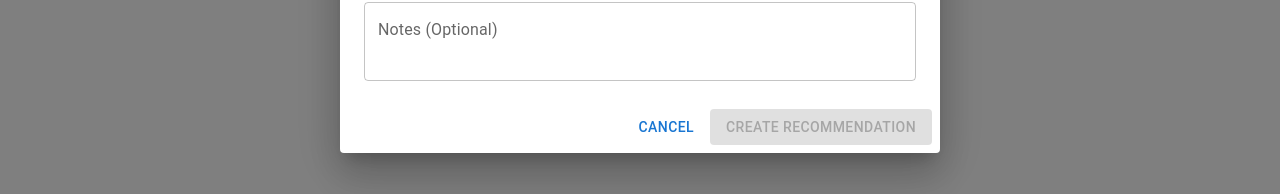
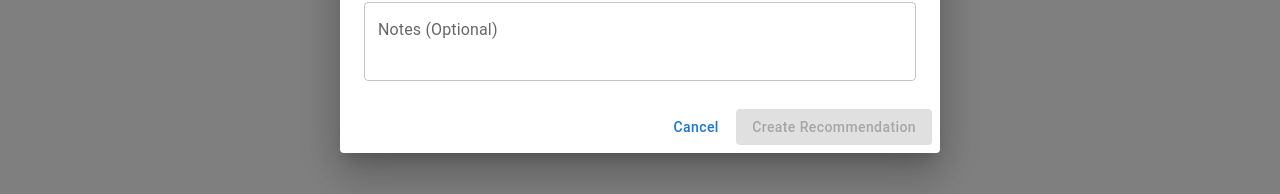
Before and after one commit to keqichen/msk-board, a React (Vite) app: page / in a window 1280 px wide. Both pictures are taken after typing "Sample" into the empty fields and a click on the button "Add Suggestion". Shown: the part 603-797 px from the top of the page. Built offline with nearby package versions, Linux system fonts and the light colour scheme; what @graphql-tools/schema would draw is missing.

Commit message:
Check dirty status on modal form

```diff
--- a/src/components/Modals/SuggestionModal.tsx
+++ b/src/components/Modals/SuggestionModal.tsx
@@ -66,7 +66,7 @@ const SuggestionModal = ({
     control,
     handleSubmit,
     reset,
-    formState: { errors, isValid },
+    formState: { errors, isValid, isDirty },
   } = useForm<FormValues>({
     defaultValues: {
       employee: null,
@@ -385,13 +385,18 @@ const SuggestionModal = ({
         </DialogContent>
 
         <DialogActions>
-          <Button onClick={handleClose} disabled={loading}>
+          <Button
+            onClick={handleClose}
+            disabled={loading}
+            sx={{ textTransform: "none" }}
+          >
             Cancel
           </Button>
           <Button
             type="submit"
             variant="contained"
-            disabled={!isValid || loading}
+            disabled={!isValid || loading || (isEditMode && !isDirty)}
+            sx={{ textTransform: "none" }}
           >
             {loading
               ? isEditMode
```
